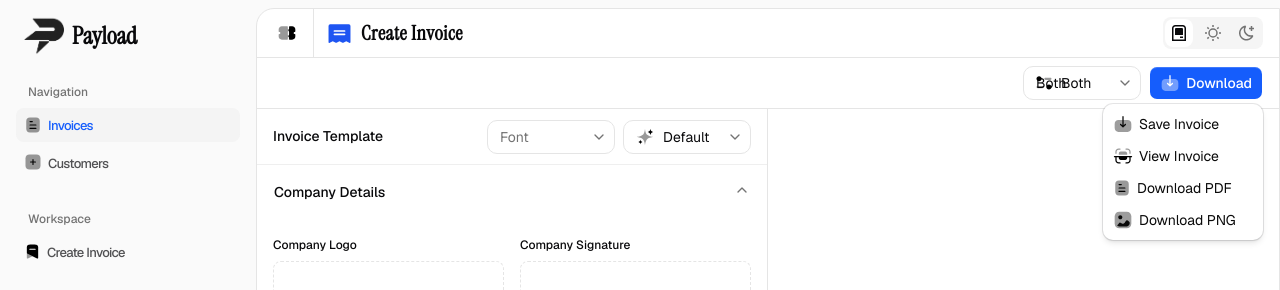
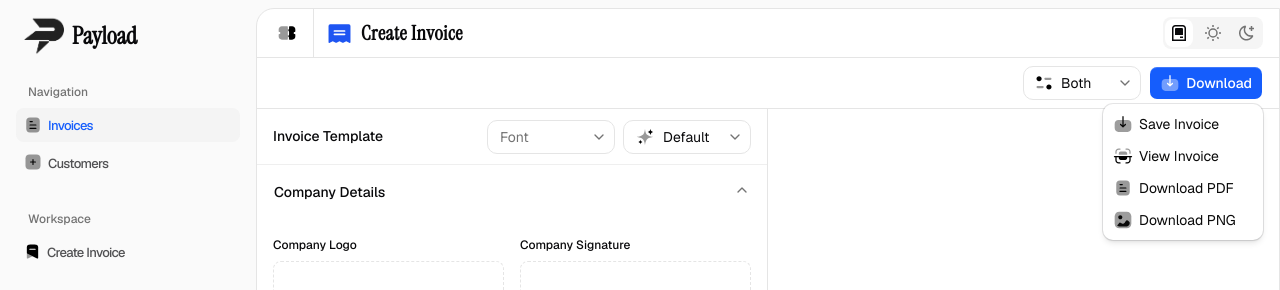
Before and after one commit to SAHILSHANGLOO35/payload, a Next.js app in the folder apps/web/: page /create/invoice in a window 1280 px wide. Both pictures are taken after a click on the button "Download". Shown: the top 290 px of the page. Built offline with nearby package versions, Linux system fonts and the light colour scheme.

Commit message:
feat(ui): enhance DownloadPanel and toolbar layout with improved icon handling and className support

```diff
--- a/apps/web/components/common/download-panel.tsx
+++ b/apps/web/components/common/download-panel.tsx
@@ -72,7 +72,7 @@ export const DownloadPanel = () => {
 
             <ComboboxInput
               readOnly
-              className="w-full cursor-default border-border py-4 ring-0 outline-none focus:border-border focus:ring-0 focus:outline-none focus-visible:border-border focus-visible:ring-0 focus-visible:outline-none"
+              className="w-full cursor-default border-border py-4 text-transparent caret-transparent ring-0 outline-none selection:bg-transparent focus:border-border focus:ring-0 focus:outline-none focus-visible:border-border focus-visible:ring-0 focus-visible:outline-none"
             />
           </div>
 
@@ -84,16 +84,17 @@ export const DownloadPanel = () => {
                   value={item.title}
                   className="font-geist"
                 >
-                  <div className="flex items-center gap-2">
-                    {item.icon}
-                    {item.title}
+                  <div className="flex w-full items-center gap-2">
+                    <span className="flex w-5 shrink-0 items-center justify-center">
+                      {item.icon}
+                    </span>
+                    <span>{item.title}</span>
                   </div>
                 </ComboboxItem>
               )}
             </ComboboxList>
           </ComboboxContent>
         </Combobox>
-
         <DropdownMenu>
           <DropdownMenuTrigger
             render={
@@ -104,25 +105,25 @@ export const DownloadPanel = () => {
             }
           />
 
-          <DropdownMenuContent className="w-40 cursor-pointer font-geist">
+          <DropdownMenuContent className="flex w-40 cursor-pointer items-center font-geist">
             <DropdownMenuGroup>
               <DropdownMenuItem className="cursor-pointer p-1.5">
-                <Download />
+                <Download className="flex w-5 shrink-0 items-center justify-center" />
                 Save Invoice
               </DropdownMenuItem>
 
               <DropdownMenuItem className="cursor-pointer p-1.5">
-                <Preview />
+                <Preview className="flex w-5 shrink-0 items-center justify-center" />
                 View Invoice
               </DropdownMenuItem>
 
               <DropdownMenuItem className="cursor-pointer p-1.5">
-                <Invoice />
+                <Invoice className="flex w-5 shrink-0 items-center justify-center" />
                 Download PDF
               </DropdownMenuItem>
 
               <DropdownMenuItem className="cursor-pointer p-1.5">
-                <Gallery />
+                <Gallery className="flex w-5 shrink-0 items-center justify-center" />
                 Download PNG
               </DropdownMenuItem>
             </DropdownMenuGroup>
--- a/apps/web/components/icons/invoice.tsx
+++ b/apps/web/components/icons/invoice.tsx
@@ -1,9 +1,13 @@
 import React from "react"
 
-export const Invoice = () => {
+type InvoiceProps = {
+  className?: string
+}
+
+export const Invoice = ({ className }: InvoiceProps) => {
   return (
     <svg
-      className="size-4.5 text-black dark:text-white"
+      className={`size-4.5 text-black dark:text-white ${className}`}
       width="24"
       height="24"
       viewBox="0 0 24 24"
--- a/apps/web/components/icons/preview.tsx
+++ b/apps/web/components/icons/preview.tsx
@@ -1,9 +1,13 @@
 import React from "react"
 
-export const Preview = () => {
+type PreviewProps = {
+  className?: string
+}
+
+export const Preview = ({ className }: PreviewProps) => {
   return (
     <svg
-      className="size-5 text-black dark:text-white"
+      className={`size-5 text-black dark:text-white ${className}`}
       width="24"
       height="24"
       viewBox="0 0 24 24"
--- a/apps/web/components/invoice/editor/toolbar.tsx
+++ b/apps/web/components/invoice/editor/toolbar.tsx
@@ -83,7 +83,6 @@ export function InvoiceToolbar() {
           }}
         >
           <div className="relative w-32">
-            {/* Selected theme */}
             <div className="pointer-events-none absolute inset-0 z-10 flex items-center gap-2 px-3">
               {currentTheme?.icon}
 
@@ -105,9 +104,11 @@ export function InvoiceToolbar() {
                   value={themeItem.title}
                   className="font-geist"
                 >
-                  <div className="flex items-center gap-2">
-                    {themeItem.icon}
-                    {themeItem.title}
+                  <div className="flex w-full items-center gap-2">
+                    <span className="flex w-5 shrink-0 items-center justify-center">
+                      {themeItem.icon}
+                    </span>
+                    <span>{themeItem.title}</span>
                   </div>
                 </ComboboxItem>
               )}
```
